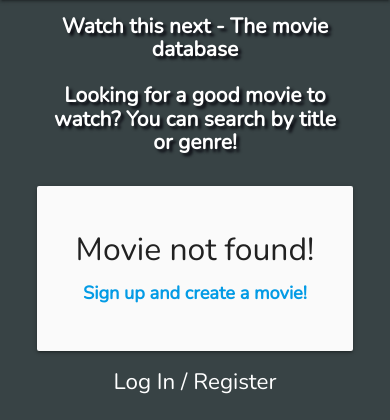
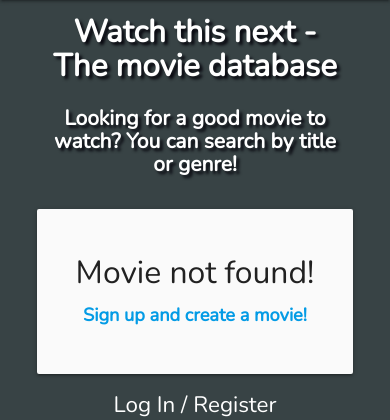
Before and after one commit to Jammerref2015/watchthisnext, a Flask app: page / in a window 390 px wide. Shown: the part 56-476 px from the top of the page. Run offline with Flask 2, Linux system fonts and the light colour scheme; data that the repository does not hold is empty; some libraries are stand-ins or nearby versions.

Commit message:
Fixed an issue with header display size on mobile devices

```diff
--- a/static/css/style.css
+++ b/static/css/style.css
@@ -43,6 +43,16 @@ body{
     color: #fff;
     margin-top: 5%;
 }
+
+.headerStylingTitle{
+    text-shadow: 3px 3px 3px rgb(3 2 10 / 90%);
+    font-family: Nunito, 'Courier New', Courier, monospace;
+    font-weight: bold;
+    color: #fff;
+    margin-top: 5%;
+}
+
+/* Text on movie cards */
 .movieInfoText{
     text-shadow: 3px 3px 3px rgb(3 2 10 / 90%);
     font-family: Nunito, 'Courier New', Courier, monospace;
@@ -298,6 +308,13 @@ https://www.w3schools.com/howto/tryit.asp?filename=tryhow_js_scroll_to_top
     font-size: 120%;
 }
 
+ .headerStylingTitle {
+    font-weight: bold;
+    color:#fff;
+    font-family: Nunito, 'Courier New', Courier, monospace;
+    font-size: 224%;
+}
+
 .movieInfoText{
     text-shadow: 3px 3px 3px rgb(3 2 10 / 90%);
     font-family: Nunito, 'Courier New', Courier, monospace;
--- a/static/js/script.js
+++ b/static/js/script.js
@@ -3,7 +3,6 @@ $(document).ready(function(){
   $('.modal').modal();     // jQuery to initate modal pop ups
   $('.tooltipped').tooltip(); // jQuery to tooltip on edit review page reminding user to add rating.
 });
-
 
 /*
 Button appears on home page allowing user to scroll back to the top of the page.
--- a/templates/movies.html
+++ b/templates/movies.html
@@ -8,7 +8,7 @@
 <div class="container">
     <div class="row">
         <div class="col s12 m12 l12 center">
-            <h1 class="headerStyling"> Watch this next - The movie database</h1>
+            <h1 class="headerStylingTitle"> Watch this next - The movie database</h1>
 
             <h4 class="headerStyling">Looking for a good movie to watch? You can search by title or genre! </h4>
         </div>
```
Also changed, not shown: readme_draft.md.
